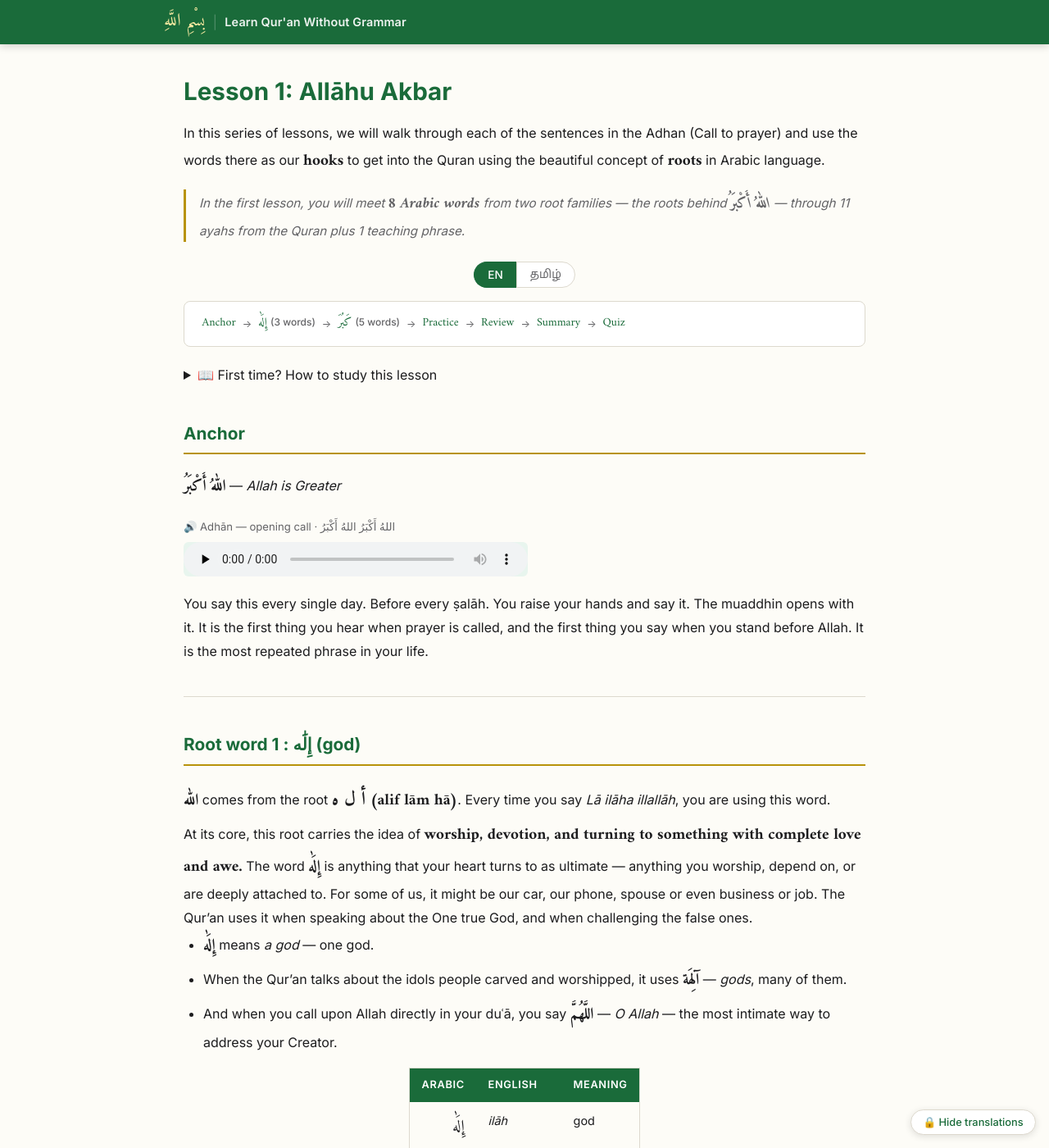
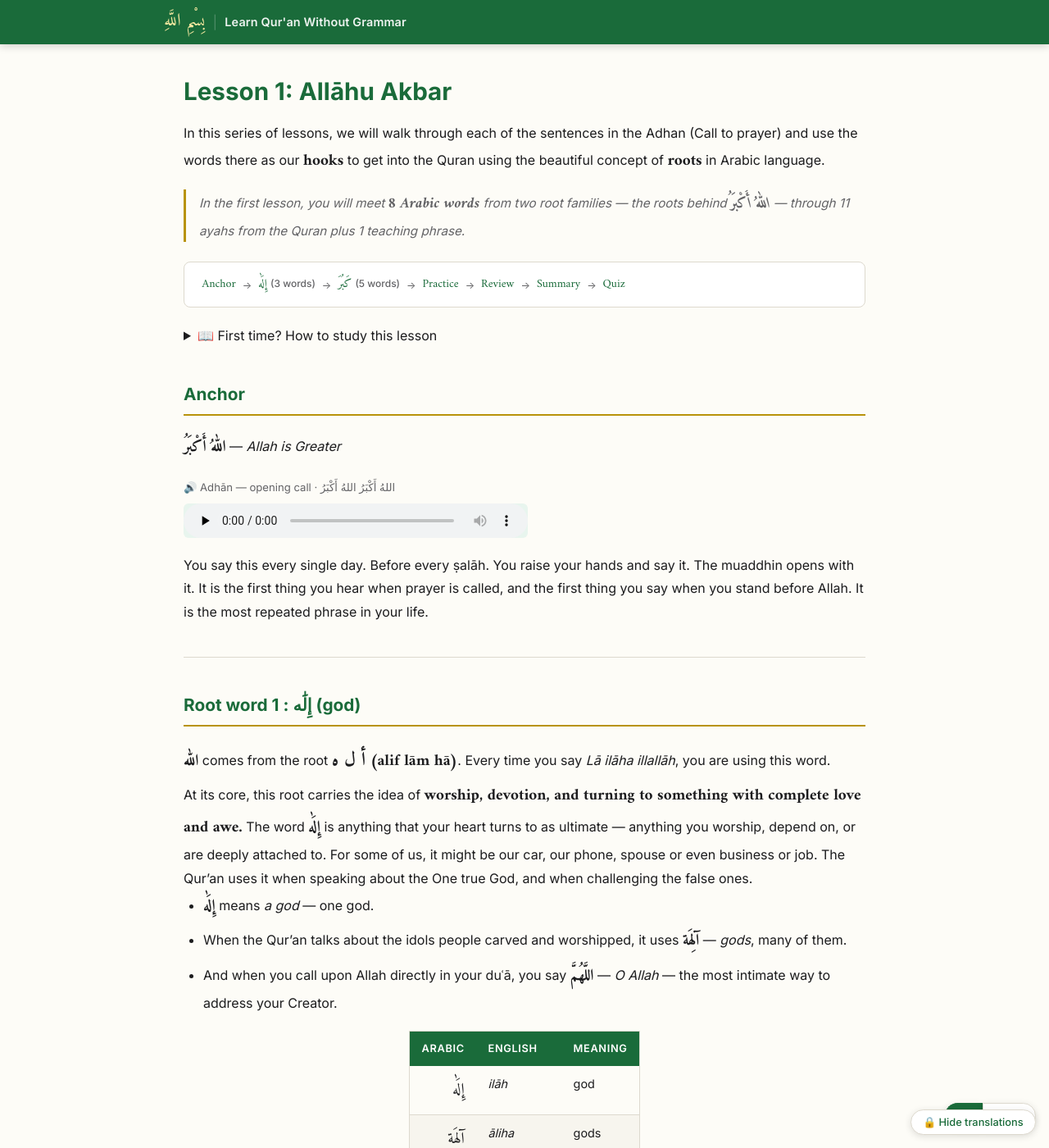
Before and after one commit to siraj-samsudeen/learn-quran-without-grammar, a Jekyll site: the page built from lessons/lesson-01-allahu-akbar.md, in a window 1280 px wide and 1400 px high. Shown: the whole window at 82% size. Built offline with Jekyll 4.4.1, drawn with Linux system fonts in a browser that asks for light colours; some web fonts are replaced; some of the changed text lies outside the part shown.

Commit message:
fix: language toggle to floating bottom-right, fix tables and teaching phrase
1. Language toggle (EN | தமிழ்) now floats at bottom-right alongside
   the Hide translations button — always visible while scrolling.

2. Root tables: wrapped in div.lang-en / div.lang-ta containers instead
   of applying lang class directly to table (which was overridden by
   .root-table's display:table!important). Now only one table shows.

3. Teaching phrase (card #4): pair-table now has Tamil translations
   ('அவன் பெரியவன்', 'நான் அவனை விட பெரியவன்', etc.)

4. Float container styled as vertical stack (lang toggle above,
   hide translations button below).

```diff
--- a/assets/css/style.css
+++ b/assets/css/style.css
@@ -750,6 +750,10 @@
   bottom: 1rem;
   right: 1rem;
   z-index: 99;
+  display: flex;
+  flex-direction: column;
+  align-items: flex-end;
+  gap: 0;
 }
 .translation-toggle {
   display: inline-flex;
@@ -815,23 +819,23 @@
 }
 
 /* ── Responsive ── */
-/* ── Language Toggle Button ── */
+/* ── Language Toggle Button (floating, bottom-right) ── */
 .lang-toggle-container {
   display: flex;
   gap: 0;
-  margin: 0.75rem 0 1rem;
-  justify-content: center;
+  margin-bottom: 0.5rem;
 }
 .lang-toggle-btn {
   background: var(--white);
   border: 1px solid var(--border);
-  padding: 0.4rem 1rem;
-  font-size: 0.85rem;
+  padding: 0.4rem 0.85rem;
+  font-size: 0.8rem;
   font-weight: 500;
   color: var(--muted);
   cursor: pointer;
   transition: all 0.15s;
   font-family: var(--font-ui);
+  box-shadow: 0 2px 8px rgba(0,0,0,0.12);
 }
 .lang-toggle-btn:first-child {
   border-radius: 20px 0 0 20px;
--- a/assets/js/language-toggle.js
+++ b/assets/js/language-toggle.js
@@ -43,15 +43,16 @@
     toggleContainer.appendChild(btnEn);
     toggleContainer.appendChild(btnTa);
 
-    // Insert toggle into the lesson map (if it exists) or before the first h2
-    var lessonMap = document.getElementById('lesson-map');
-    if (lessonMap) {
-      lessonMap.parentNode.insertBefore(toggleContainer, lessonMap);
+    // Place inside the floating container alongside the Hide translations button
+    var floatContainer = document.querySelector('.translation-toggle-float');
+    if (floatContainer) {
+      floatContainer.insertBefore(toggleContainer, floatContainer.firstChild);
     } else {
-      var firstH2 = lessonBody.querySelector('h2');
-      if (firstH2) {
-        firstH2.parentNode.insertBefore(toggleContainer, firstH2);
-      }
+      // Fallback: create own floating container
+      var float = document.createElement('div');
+      float.className = 'translation-toggle-float';
+      float.appendChild(toggleContainer);
+      document.body.appendChild(float);
     }
 
     // Read saved preference
--- a/lessons/lesson-01-allahu-akbar.md
+++ b/lessons/lesson-01-allahu-akbar.md
@@ -95,19 +95,27 @@
 
 </div>
 
+<div class="lang-en" markdown="1">
+
 | Arabic | English | Meaning |
 | --- | --- | --- |
 | إِلَٰه | *ilāh* | god |
 | آلِهَة | *āliha* | gods |
 | اللَّهُمَّ | *Allāhumma* | O Allah |
-{: .root-table .lang-en}
+{: .root-table}
+
+</div>
+
+<div class="lang-ta" markdown="1">
 
 | அரபி | தமிழ் | பொருள் |
 | --- | --- | --- |
 | إِلَٰه | *இலாஹ்* | கடவுள் |
 | آلِهَة | *ஆலிஹா* | கடவுள்கள் |
 | اللَّهُمَّ | *அல்லாஹும்ம* | அல்லாஹ்வே |
-{: .root-table .lang-ta}
+{: .root-table}
+
+</div>
 
 ---
 
@@ -194,6 +202,8 @@
 
 </div>
 
+<div class="lang-en" markdown="1">
+
 | Arabic | English | Meaning |
 | --- | --- | --- |
 | كَبِير | *kabīr* | great, big |
@@ -201,7 +211,11 @@
 | كُبْرَى | *kubrā* | greatest |
 | كَبُرَ | *kabura* | was great |
 | اسْتَكْبَرَ | *istakbara* | was arrogant |
-{: .root-table .lang-en}
+{: .root-table}
+
+</div>
+
+<div class="lang-ta" markdown="1">
 
 | அரபி | தமிழ் | பொருள் |
 | --- | --- | --- |
@@ -210,16 +224,35 @@
 | كُبْرَى | *குப்ரா* | மிகப் பெரிய (பெண்பால்) |
 | كَبُرَ | *கபுர* | பெரியதாக இருந்தது |
 | اسْتَكْبَرَ | *இஸ்தக்பர* | ஆணவம் கொண்டான் |
-{: .root-table .lang-ta}
+{: .root-table}
+
+</div>
 
 ---
 
 ### ⭐ · 4 Anchor Phrase
 
+<div class="lang-en" markdown="1">
+
+| | |
+|---|---|
 | هُوَ **كَبِيرٌ** | "He is **great**" |
 | أَنَا **أَكْبَرُ** مِنْهُ | "I am **greater** than him" |
 | وَاللَّهُ **أَكْبَرُ** مِنَّا، بَلْ، مِنْ كُلِّ شَيْءٍ | "And Allah is **greater** than us — rather, than everything" |
 {: .pair-table}
+
+</div>
+
+<div class="lang-ta" markdown="1">
+
+| | |
+|---|---|
+| هُوَ **كَبِيرٌ** | "அவன் **பெரியவன்**" |
+| أَنَا **أَكْبَرُ** مِنْهُ | "நான் அவனை விட **பெரியவன்**" |
+| وَاللَّهُ **أَكْبَرُ** مِنَّا، بَلْ، مِنْ كُلِّ شَيْءٍ | "அல்லாஹ் நம்மை விட — இல்லை, எல்லாவற்றையும் விட **பெரியவன்**" |
+{: .pair-table}
+
+</div>
 
 🔊 Teaching phrase · <audio controls preload="none" src="{{ '/assets/audio/lessons/lesson-01/teaching-phrase-full.mp3' | relative_url }}"></audio>
 
```
